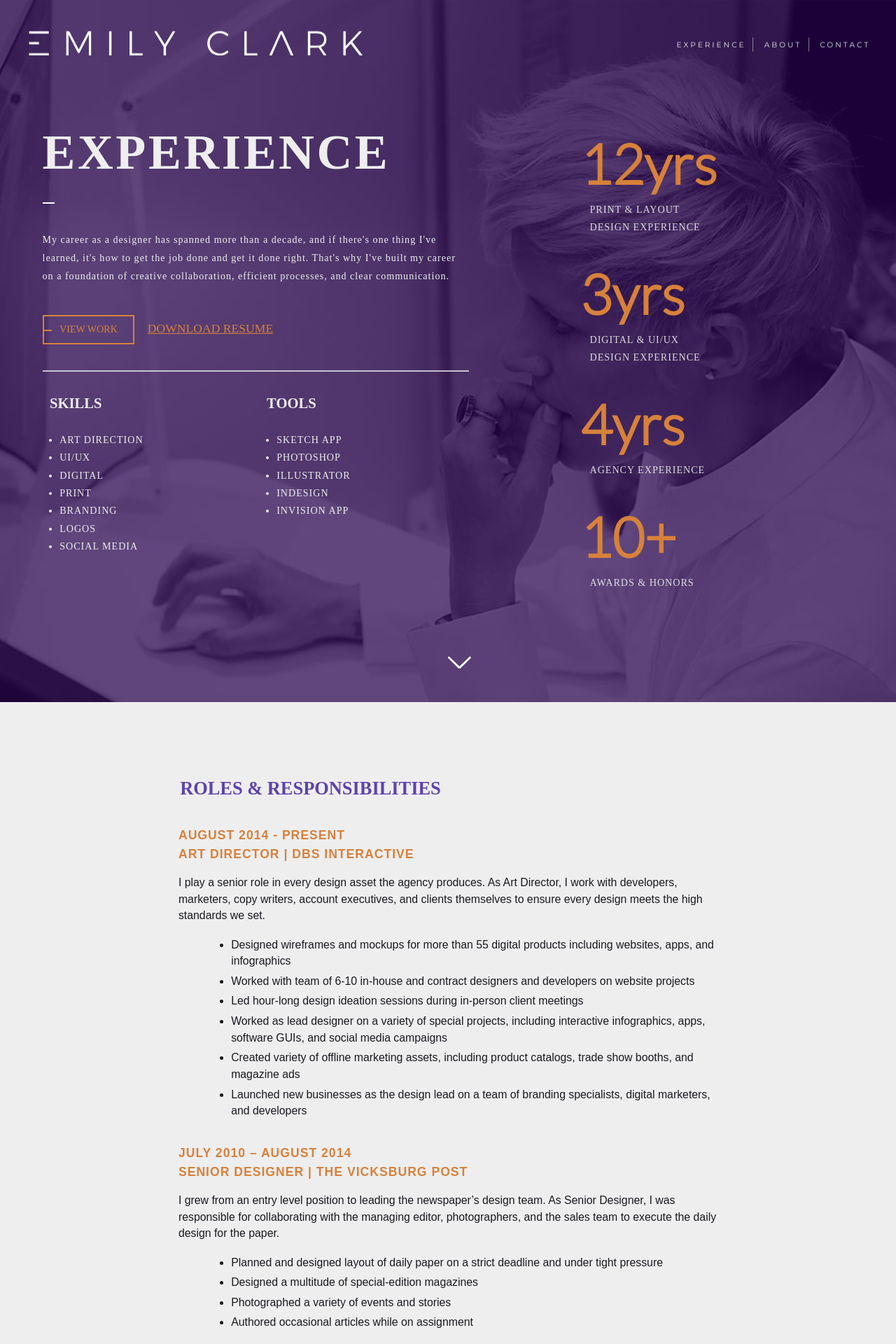
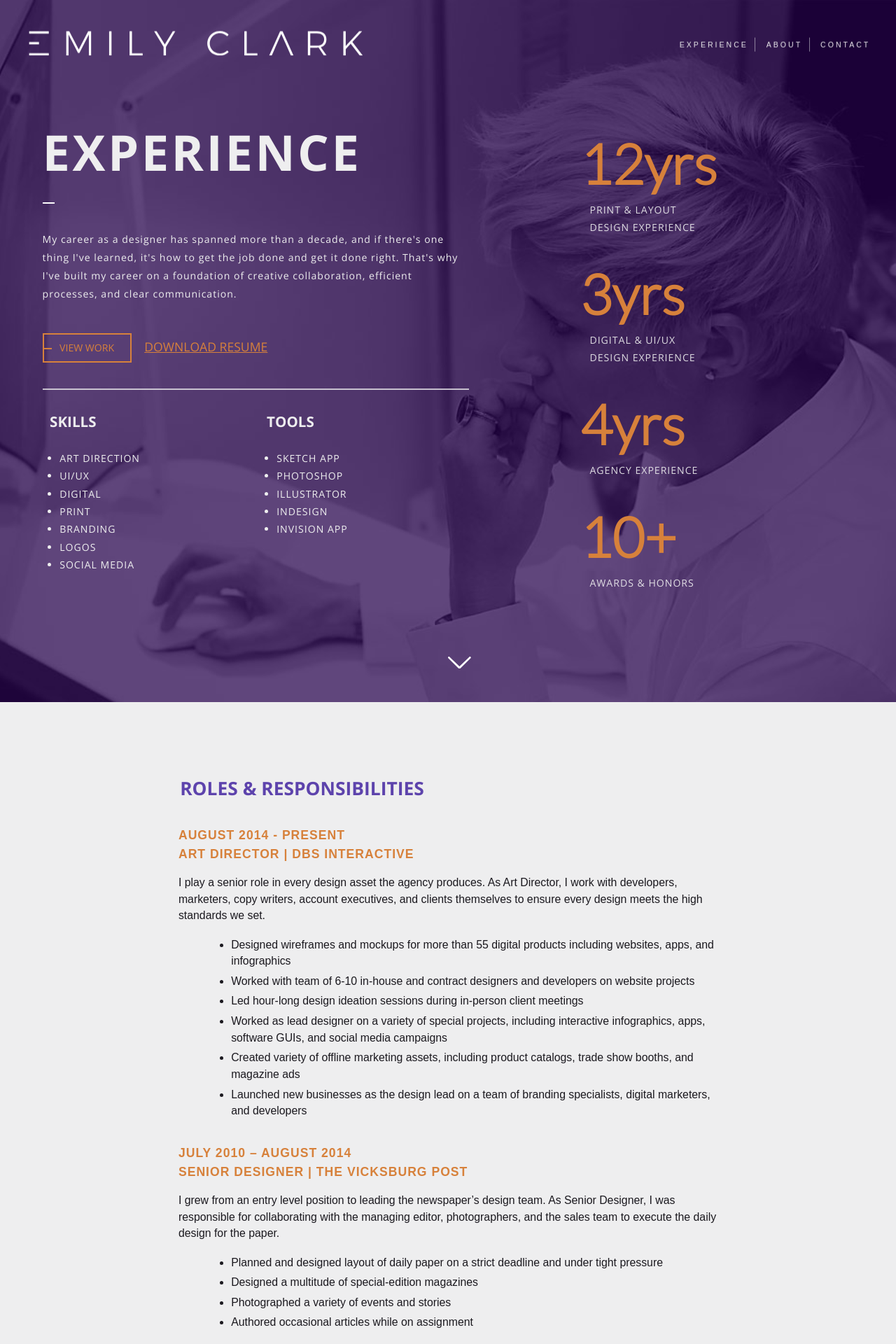
Before and after one commit to EmilyBlaineClark/emilyblaineclark.github.io, a Jekyll site: the page built from experience.html, in a window 1280 px wide. Shown: the top 1920 px of the page at 70% size. Built offline with Jekyll 4.4.1, drawn with Linux system fonts in a browser that asks for light colours; nearby versions of some CDN libraries.

Commit message:
Update fonts

```diff
--- a/_sass/_fonts.scss
+++ b/_sass/_fonts.scss
@@ -1,4 +1,8 @@
 @import url('https://fonts.googleapis.com/css?family=Lato:300|Montserrat:400,700i|Open+Sans:400,700');
+$opensans: "Open Sans", sans-serif;
+$montserrat: "Monserrat", sans-serif;
+$lato: "Lato", sans-serif;
+
 // @font-face {
 //   font-family: "Lato";
 //   font-style: normal;
--- a/_sass/_general.scss
+++ b/_sass/_general.scss
@@ -25,7 +25,7 @@ nav a{
 }
 
 .page-title{
-  font-family: "OpenSans";
+  font-family: $opensans;
   font-weight: bold;
   text-transform: uppercase;
   letter-spacing: 0.1em;
@@ -88,7 +88,7 @@ nav a{
   padding-top: 7em;
   padding-bottom: 5em;
   color: $gray-light;
-  font-family: "OpenSans";
+  font-family: $opensans;
 
   p{
     font-weight: normal;
@@ -139,7 +139,7 @@ nav a{
 }
 
 .timeline-time{
-  font-family: "Lato";
+  font-family: $lato;
   font-size: 4.5em;
   color: $orange;
   line-height: 1em;
@@ -179,7 +179,7 @@ nav a{
   h2{
     color: $purple-bright;
     text-transform: uppercase;
-    font-family: "OpenSans";
+    font-family: $opensans;
     font-weight: bold;
     padding-left: 0.25em;
   }
--- a/_sass/_nav.scss
+++ b/_sass/_nav.scss
@@ -13,7 +13,7 @@ nav{
 nav .pseudo.button.burger{
   color: $orange;
   text-transform: uppercase;
-  font-family: "Montserrat", sans-serif;
+  font-family: $montserrat;
   font-size: 0.9rem;
   letter-spacing: 2px;
   margin-top: 2px;
@@ -67,7 +67,7 @@ nav .burger ~ .menu{
 
 nav .burger ~ .menu a{
   color: $orange;
-  font-family: "Montserrat", sans-serif;
+  font-family: $montserrat;
   text-transform: uppercase;
   letter-spacing: 3px;
 
--- a/_sass/_page.scss
+++ b/_sass/_page.scss
@@ -56,7 +56,7 @@
 
 .ed-title{
   color: $white;
-  font-family: "OpenSans";
+  font-family: $opensans;
   font-weight: bold;
   letter-spacing: 2px;
   line-height: 1.1em;
```
